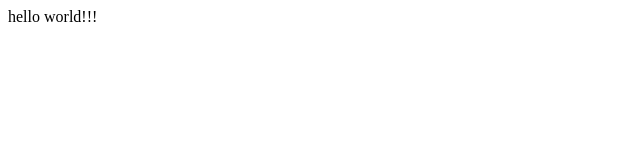
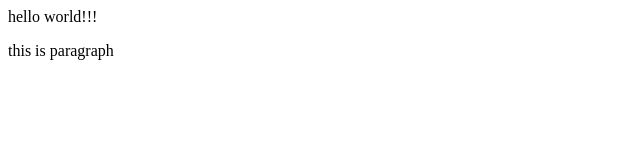
Before and after one commit to Rashmi-m10/famt, a plain HTML site: page index.html in a window 1280 px wide. Shown: the whole page, without its empty margins (0-640 px from the left). Drawn offline with Linux system fonts and the light colour scheme.

Commit message:
added <p> tag

```diff
--- a/index.html
+++ b/index.html
@@ -1,5 +1,8 @@
 <html>
   <body>
     hello world!!!
+<p>
+this is paragraph
+</p>
   </body>
 </html>
```
